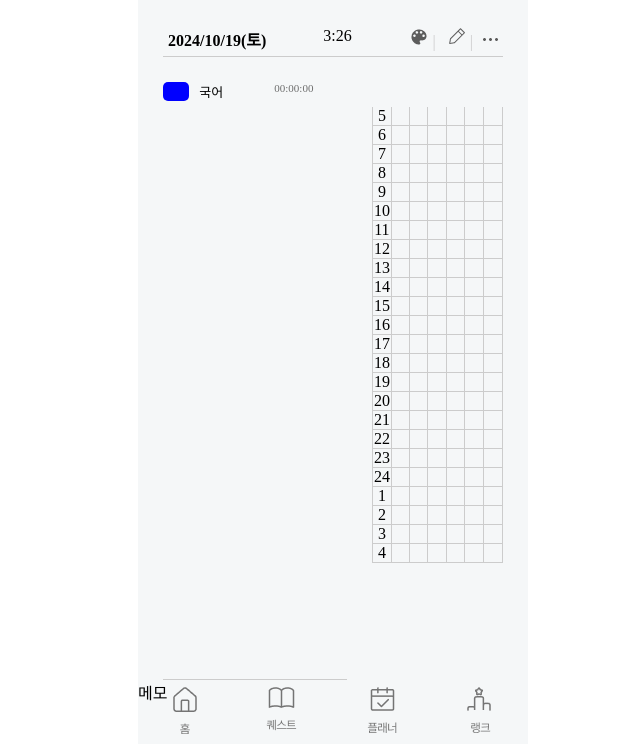
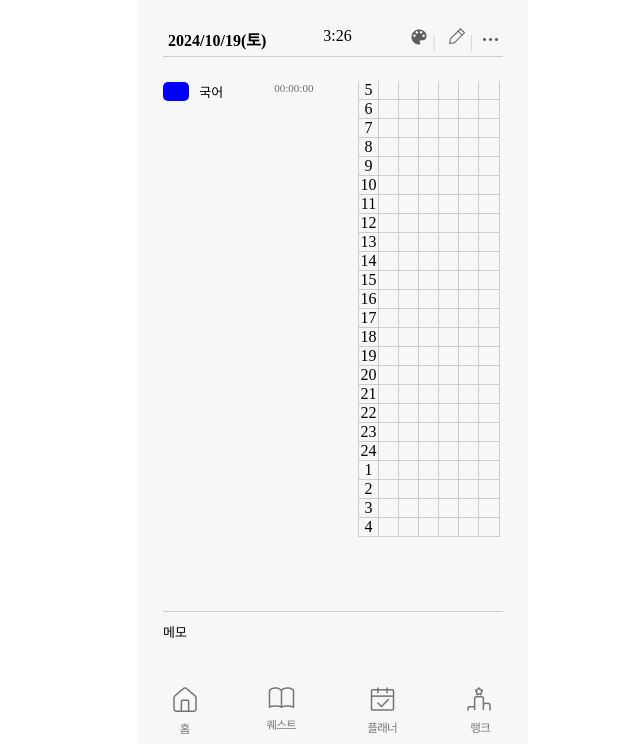
Before and after one commit to sean807H/Dotory-Application, a website: page html/planner.html in a window 1280 px wide. Shown: the part 56-800 px from the top of the page, without its empty margins (307-947 px from the left). Drawn offline with Linux system fonts and the light colour scheme.

Commit message:
design : planner.css 완성

```diff
--- a/css/planner.css
+++ b/css/planner.css
@@ -29,7 +29,6 @@
     margin-left: 25px;
     /* margin: 25px; */
     /* padding: 25px; */
-    border-bottom: 1px solid #ccc;
     /* justify-content: space-between; */
 }
 .study-rectangle {
@@ -55,10 +54,14 @@
     margin: 25px;
     width: 142px;
     height: 548px;
+    position: absolute;
+    top: 14%;
+    left: 50%;
 }
 
 .main-container {
     display: flex;
+    /* margin: 30px; */
 }
 
 [class^="time-slot-"] {
@@ -73,6 +76,7 @@
     display: grid;
     grid-template-columns: repeat(7, 1fr);
     border-bottom: 1px solid #ccc;
+    /* border-block-end: none; */
     border-left: 1px solid #ccc;
     border-right: 1px solid #ccc;
 }
@@ -85,3 +89,18 @@
 [id^="planner-grid-"] > div:last-child {
     border-right: none;
 }
+
+/* .line {
+    margin-top: 500px;
+    border-bottom: 1px solid #ccc;
+} */
+
+.memo {
+    margin: 25px;
+    margin-top: 500px;
+    border-top: 1px solid #ccc;
+}
+.memo-title {
+    margin-top: 10px;
+    font-size: 13px;
+}
```
